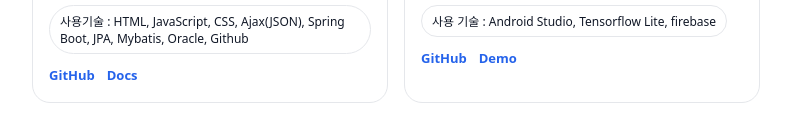
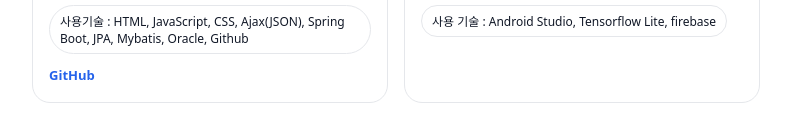
Before and after one commit to syk32/syk32.github.io, a plain HTML site: page index.html in a window 1280 px wide. Shown: the part 1220-1359 px from the top of the page, without its empty margins (58-849 px from the left). Drawn offline with Linux system fonts and the light colour scheme.

Commit message:
Update index.html

```diff
--- a/index.html
+++ b/index.html
@@ -96,34 +96,13 @@
             </ul>
             <div class="links">
               <!-- TODO: 너 GitHub 주소로 바꾸기 -->
-              <a class="link" href="https://github.com/hun2ch98/team2_v2sbm3c" target="_blank" rel="noreferrer">GitHub</a>
-              <a class="link" href="#" target="_blank" rel="noreferrer">Docs</a>
+              <a class="link" href="https://github.com/syk32/team2_v2sbm3c" target="_blank" rel="noreferrer">GitHub</a>
+              <!-- <a class="link" href="#" target="_blank" rel="noreferrer">Docs</a> -->
             </div>
           </div>
         </article>
 
         <!-- Project 2 -->
-        <!-- <article class="card">
-          <img class="thumb" src="assets/img/la.png" alt="감정 기반 음악 플레이리스트 블로그 썸네일" />
-          <div class="card-body">
-            <h3>감정 기반 음악 플레이리스트 블로그</h3>
-            <p class="meta">Spring Boot · MyBatis · Oracle · Thymeleaf</p>
-            <p class="desc">
-              감정 태그로 플레이리스트를 기록/추천하는 웹 서비스.
-              게시글-노래 연결, 검색/페이징, 포스터 업로드 기능을 구현했습니다.
-            </p>
-            <ul class="tags">
-              <li>ERD/제약조건</li><li>검색/페이징</li><li>파일 업로드</li>
-            </ul>
-            <div class="links">
-
-              <a class="link" href="#" target="_blank" rel="noreferrer">GitHub</a>
-              <a class="link" href="#" target="_blank" rel="noreferrer">Demo/Docs</a>
-            </div>
-          </div>
-        </article> -->
-
-        <!-- Project 3 -->
         <article class="card">
           <img class="thumb" src="assets/img/trash.png" alt="분리수거 도우미 앱 썸네일" />
           <div class="card-body">
@@ -138,9 +117,9 @@
               <li>사용 기술 : Android Studio, Tensorflow Lite, firebase</li>
             </ul>
             <div class="links">
-              <!-- TODO: 너 GitHub 주소로 바꾸기 -->
+              <!-- TODO: 너 GitHub 주소로 바꾸기
               <a class="link" href="#" target="_blank" rel="noreferrer">GitHub</a>
-              <a class="link" href="#" target="_blank" rel="noreferrer">Demo</a>
+              <a class="link" href="#" target="_blank" rel="noreferrer">Demo</a>-->
             </div>
           </div>
         </article>
```
